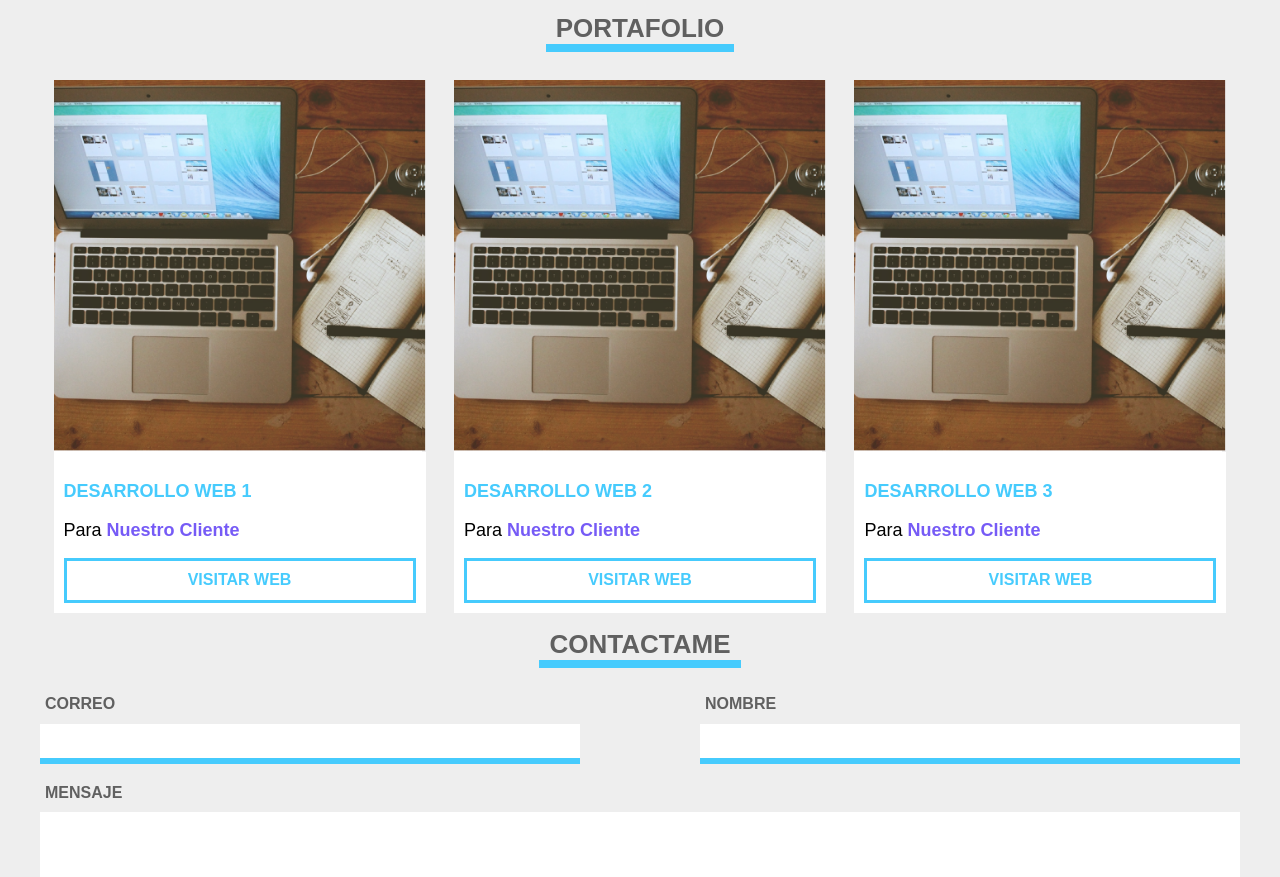
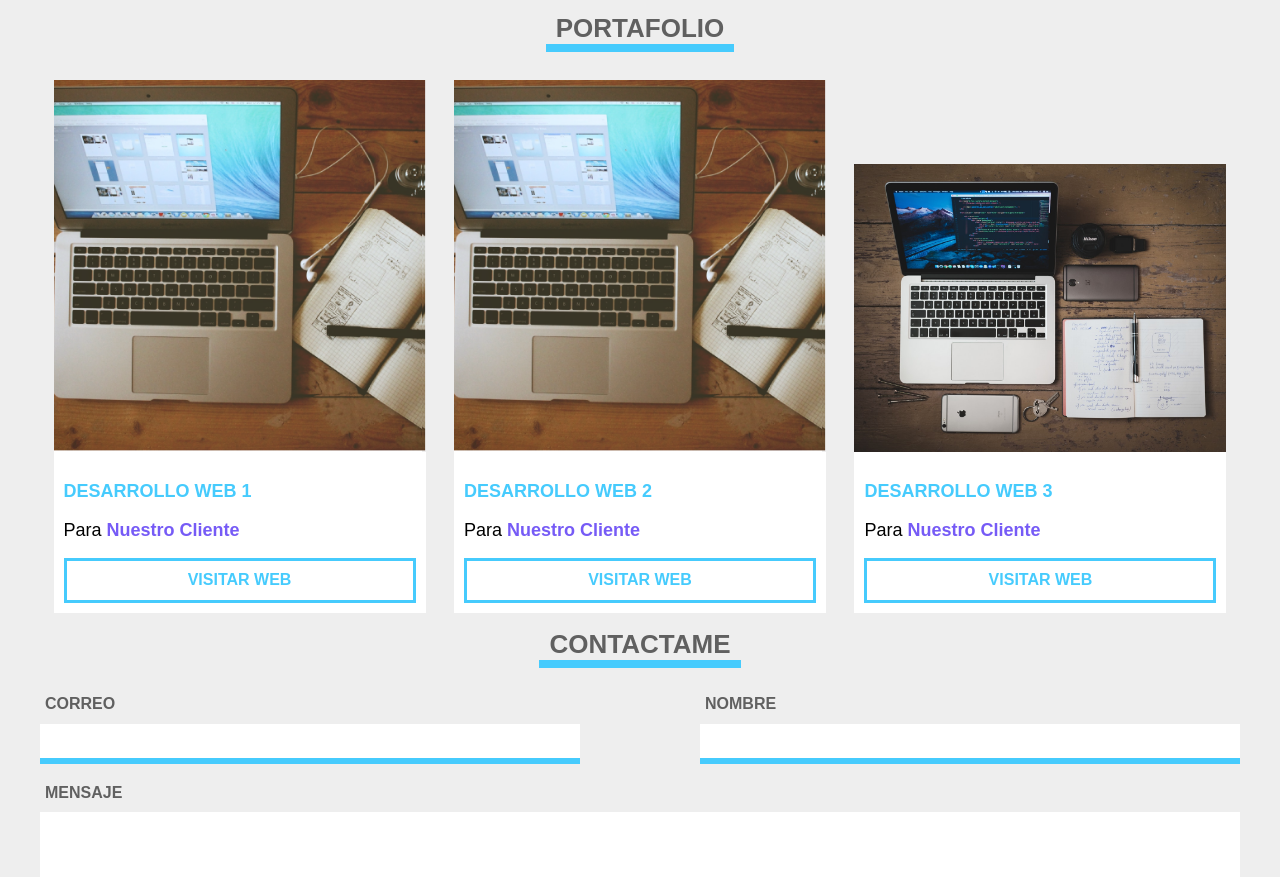
Before and after one commit to jlopvi/jlopvi.github.io, a plain HTML site: page index.html in a window 1280 px wide. Shown: the part 1268-2145 px from the top of the page. Drawn offline with Linux system fonts and the light colour scheme.

Commit message:
cambie la imagen del item 3

```diff
--- a/index.html
+++ b/index.html
@@ -169,7 +169,7 @@
 				</article>
 				<article class="works-item">
 					<div class="works-item-img-container">
-						<img src="img/work.png" alt="Trabajo desarrollo web 1" class="works-item-img"/>
+						<img src="img/work2.jpg" alt="Trabajo desarrollo web 1" class="works-item-img"/>
 					</div>
 					<div class="works-item-description">
 						<header>
```
Also changed, not shown: img/work2.jpg (added).
